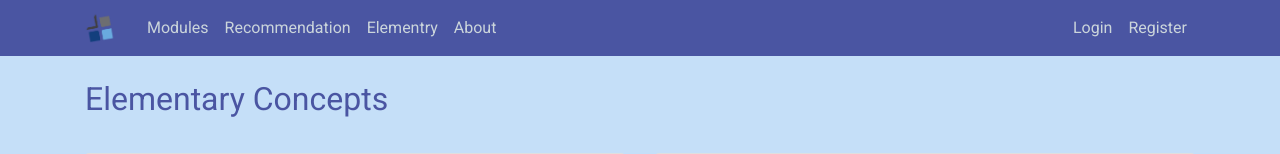
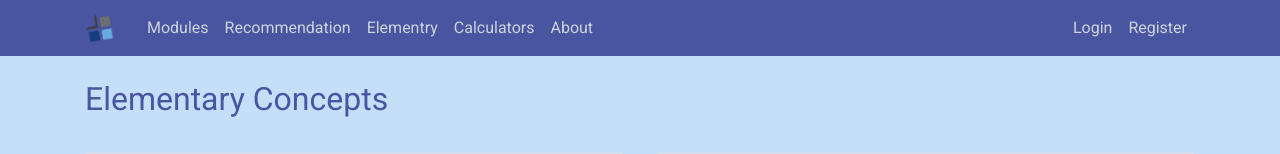
Before and after one commit to KunalDemla/FinSage, a Django app: page /elementary/ in a window 1280 px wide. Shown: the top 154 px of the page. Run offline with Django 4.2, Linux system fonts and the light colour scheme; parts of the project's set-up code (start-up, migrations or seed data) failed here and were passed over; some libraries are stand-ins or nearby versions.

Commit message:
calculators path

```diff
--- a/FinSage/home/templates/home/base.html
+++ b/FinSage/home/templates/home/base.html
@@ -46,11 +46,8 @@
                     <a class="nav-item nav-link" href="{% url 'modules_page' %}">Modules</a>
                     <a class="nav-item nav-link" href="{% url 'reco_page' %}">Recommendation</a>
                     <a class="nav-item nav-link" href="{% url 'elem_page' %}">Elementry</a>
+                    <a class="nav-item nav-link" href="{% url 'calc_page' %}">Calculators</a>
                     <a class="nav-item nav-link" href="{% url 'about_page' %}">About</a>
-                    {% comment %} <!-- {% if user.is_authenticated %}
-                    <a class="nav-item nav-link" href="#">PoTD</a>
-                    <a class="nav-item nav-link" href="#">CoTM</a>
-                    {% endif %} --> {% endcomment %}
 
                   </div>
                   <!-- Navbar Right Side -->
```
